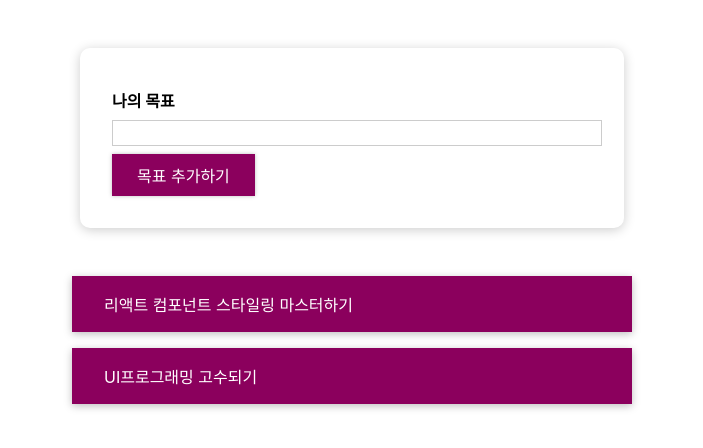
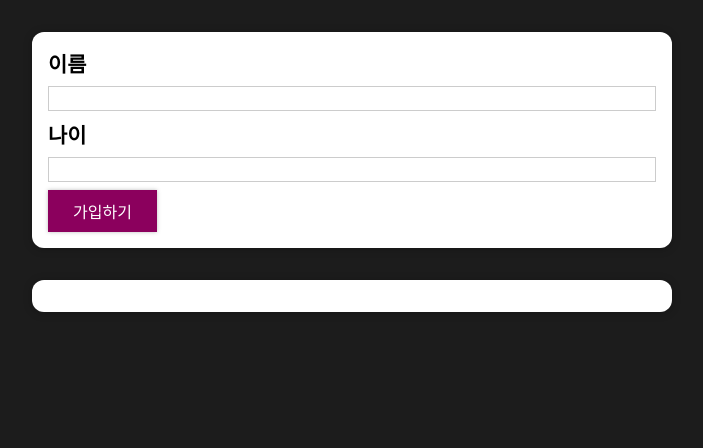
Before and after one commit to yongseopK/react-study-202308, a React (Create React App) app: page / in a window 1280 px wide. Shown: the top 448 px of the page, without its empty margins (288-991 px from the left). Built offline with nearby package versions, Linux system fonts and the light colour scheme.

Commit message:
Users 앱 기본 템플릿 작성

```diff
--- a/src/App.js
+++ b/src/App.js
@@ -1,62 +1,12 @@
-import React, { useState } from 'react';
-import CourseInput from './components/CourseGoals/CourseInput';
-import CourseList from './components/CourseGoals/CourseList';
-import './App.css';
-
-
-const DUMMY_DATA = [
-  {
-    id: 'g1',
-    text: '리액트 컴포넌트 스타일링 마스터하기',
-  },
-  {
-    id: 'g2',
-    text: 'UI프로그래밍 고수되기',
-  },
-];
+import React from 'react';
+import AddUsers from './components/Users/AddUsers';
+import UserList from './components/Users/UserList';
 
 const App = () => {
-
-  const [goals, setGoals] = useState(DUMMY_DATA);
-
-  // input에게 전달할 함수
-  const addGoalHandler = text => {
-    // console.log('전달받은 텍스트 : ', text);
-
-    const newGoal = {
-      id: Math.random().toString(),
-      text: text,
-    };
-
-    // 상태변수(배열) 수정
-    // const updateGoals = [...goals, newGoal];
-    setGoals(prevGoals => [...prevGoals, newGoal]);
-  };
-
-  // 삭제 이벤트 핸들러 courseitem까지 내려보내야 함
-  const deleteGoalHandler = id => {
-    // console.log(id);
-    setGoals((prevGoals) => prevGoals.filter(goal => goal.id !== id));
-  };
-
-  // courseList 조건부 렌더링
-  let listContent = <p style={{
-    color: 'red',
-    fontSize: '2em',
-    textAlign: 'center',
-  }}>목표를 등록해주세요!!</p>;
-  if (goals.length > 0) {
-    listContent = <CourseList items={goals} onDelete={deleteGoalHandler} />;
-  }
-
   return (
     <div>
-      <section id='goal-form'>
-        <CourseInput onAdd={addGoalHandler} />
-      </section>
-      <section id='goals'>
-        {listContent}
-      </section>
+      <AddUsers />
+      <UserList />
     </div>
   );
 };
--- a/src/components/UI/Button/Button.js
+++ b/src/components/UI/Button/Button.js
@@ -27,7 +27,7 @@
 
 const Button = ({ type, onClick, children }) => {
   return (
-    <button type={type} className={styles.button} onClick={onClick}>
+    <button type={type || 'button'} className={styles.button} onClick={onClick}>
       {children}
     </button>
   );
--- a/src/components/UI/Card.js
+++ b/src/components/UI/Card.js
@@ -1,10 +1,9 @@
 import React from 'react';
-import './Card.css';
+import styles from './Card.module.css';
 
 const Card = ({ children, className }) => {
-    const madeClass = 'card ' + className;
     return (
-        <div className={madeClass}>{children}</div>
+        <div className={`${styles.card} ${className}`}>{children}</div>
     );
 };
 
--- a/src/components/UI/Card.css
+++ b/src/components/UI/Card.module.css
@@ -1,4 +1,5 @@
 .card {
   border-radius: 12px;
   box-shadow: 0 1px 8px rgba(0, 0, 0, 0.25);
+  background: #fff;
 }
--- /dev/null
+++ b/src/components/Users/AddUsers.js
@@ -0,0 +1,69 @@
+import React, { useState } from 'react';
+import styles from './AddUsers.module.css';
+import Card from '../UI/Card';
+import Button from '../UI/Button/Button';
+
+const AddUsers = () => {
+
+
+  const [userValue, setUserValue] = useState({
+    username: '',
+    age: '',
+  });
+
+  const usernameChangeHanler = e => {
+    setUserValue(prevUserValue => ({
+      ...prevUserValue,
+      username: e.target.value,
+    }));
+  };
+
+  const ageChangeHanler = e => {
+    setUserValue(prevUserValue => ({
+      ...prevUserValue,
+      age: e.target.value,
+    }));
+  };
+
+  const userSubmitHandler = e => {
+    e.preventDefault();
+
+    // 입력값 검증
+    if (userValue.username.trim() === '' || userValue.age.trim() === '') {
+      return;
+    }
+
+    if (+userValue.age < 1) return;
+
+    console.log(userValue);
+
+    setUserValue({
+      username: '',
+      age: '',
+    });
+  };
+
+  return (
+    <Card className={styles.input}>
+      <form onSubmit={userSubmitHandler}>
+        <label htmlFor="username">이름</label>
+        <input
+          id="username"
+          type="text"
+          onChange={usernameChangeHanler}
+          value={userValue.username}
+        />
+        <label htmlFor="age">나이</label>
+        <input
+          id="age"
+          type="number"
+          onChange={ageChangeHanler}
+          value={userValue.age}
+        />
+        <Button type="submit">가입하기</Button>
+      </form>
+    </Card>
+  );
+};
+
+export default AddUsers;
--- /dev/null
+++ b/src/components/Users/AddUsers.module.css
@@ -0,0 +1,27 @@
+.input {
+  margin: 2rem auto;
+  padding: 1rem;
+  width: 90%;
+  max-width: 40rem;
+}
+
+.input label {
+  display: block;
+  font-weight: bold;
+  margin-bottom: 0.5rem;
+  font-size: 1.3em;
+}
+
+.input input {
+  font: inherit;
+  display: block;
+  width: 100%;
+  border: 1px solid #ccc;
+  padding: 0.15rem;
+  margin-bottom: 0.5rem;
+}
+
+.input input:focus {
+  outline: none;
+  border-color: #4f005f;
+}
--- /dev/null
+++ b/src/components/Users/UserList.js
@@ -0,0 +1,13 @@
+import React from 'react';
+import styles from './UserList.module.css';
+import Card from '../UI/Card';
+
+const UserList = () => {
+  return (
+    <Card className={styles.users}>
+      <ul></ul>
+    </Card>
+  );
+};
+
+export default UserList;
--- /dev/null
+++ b/src/components/Users/UserList.module.css
@@ -0,0 +1,16 @@
+.users {
+  margin: 2rem auto;
+  width: 90%;
+  max-width: 40rem;
+}
+
+.users ul {
+  list-style: none;
+  padding: 1rem;
+}
+
+.users li {
+  border: 1px solid #ccc;
+  margin: 0.5rem 0;
+  padding: 0.5rem;
+}
--- a/src/index.css
+++ b/src/index.css
@@ -1,13 +1,12 @@
+* {
+  box-sizing: border-box;
+}
+
+html {
+  font-family: sans-serif;
+}
+
 body {
   margin: 0;
-  font-family: -apple-system, BlinkMacSystemFont, 'Segoe UI', 'Roboto', 'Oxygen',
-    'Ubuntu', 'Cantarell', 'Fira Sans', 'Droid Sans', 'Helvetica Neue',
-    sans-serif;
-  -webkit-font-smoothing: antialiased;
-  -moz-osx-font-smoothing: grayscale;
+  background: #1c1c1c;
 }
-
-code {
-  font-family: source-code-pro, Menlo, Monaco, Consolas, 'Courier New',
-    monospace;
-}
```
